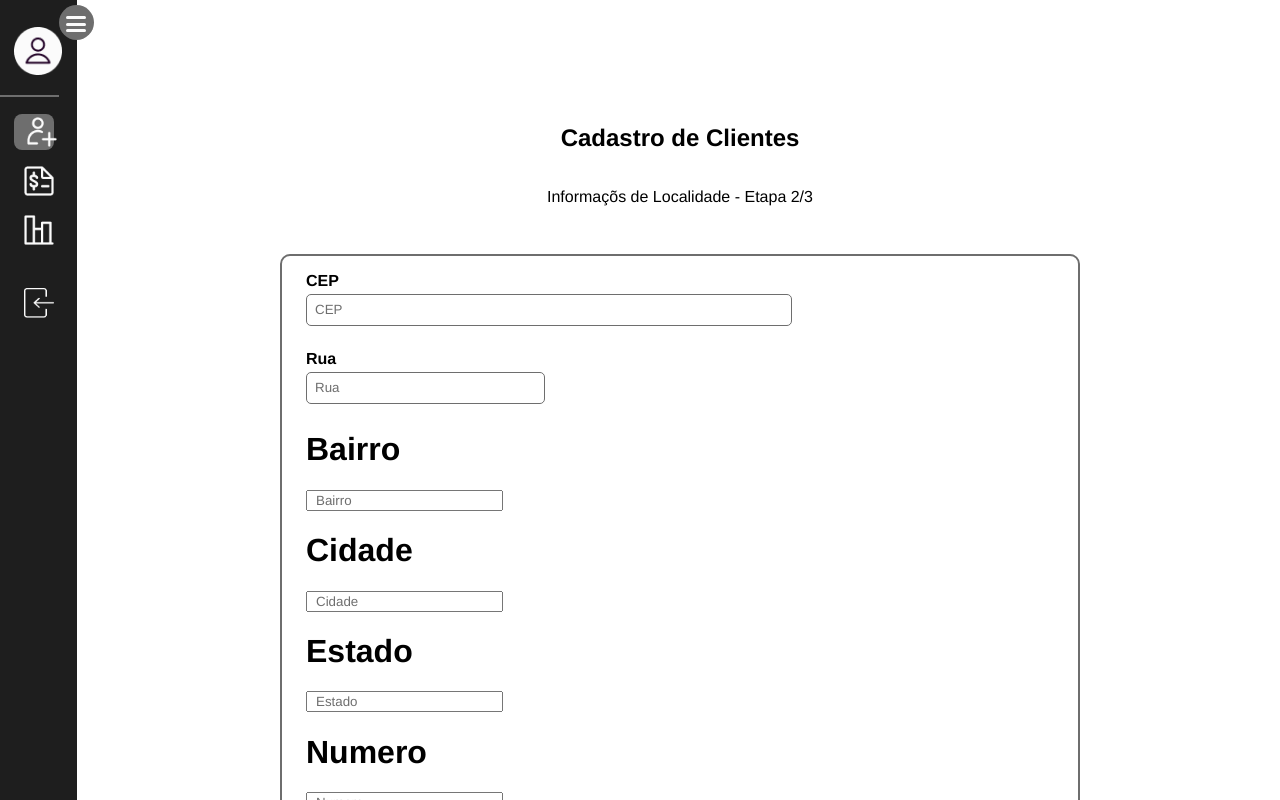
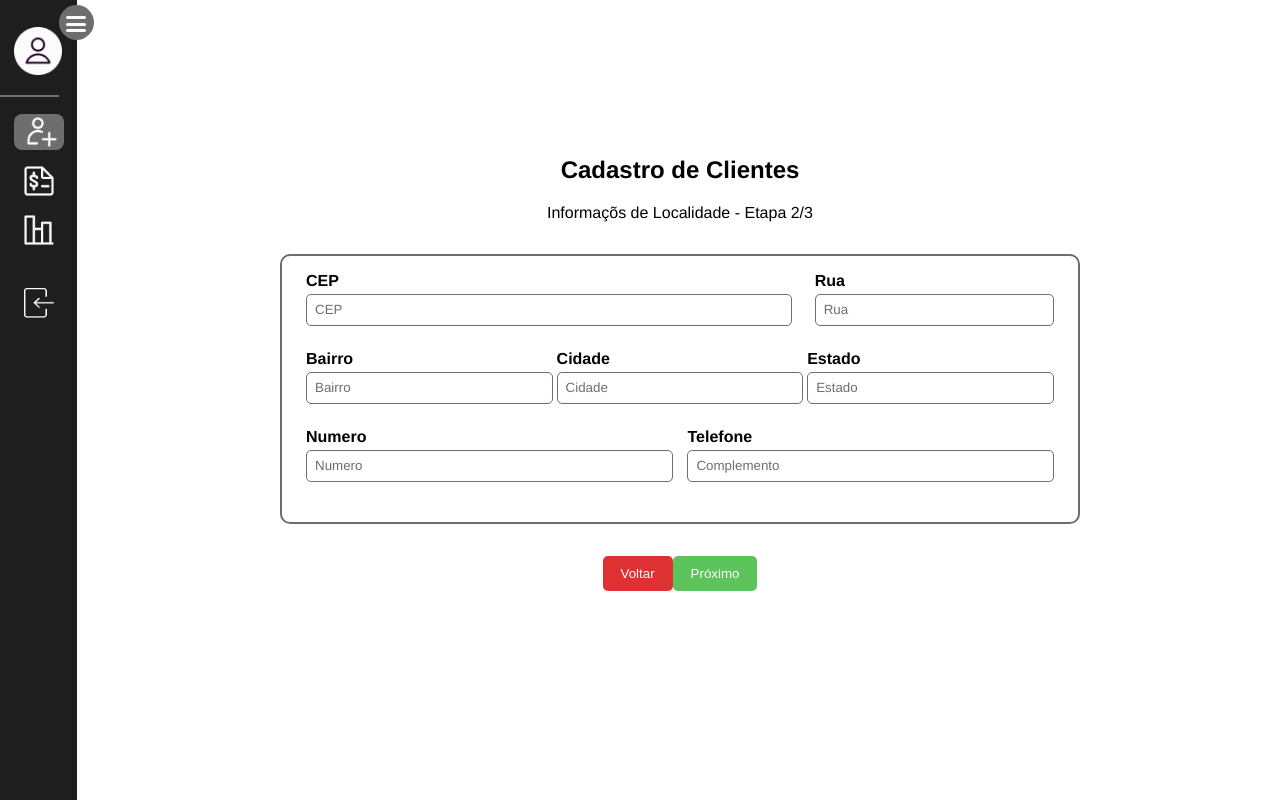
Before and after one commit to CopiloTTeam/front-end, a React (Create React App) app: page /Cadastro in a window 1280 px wide. Both pictures are taken after a click on the button "Próximo". Shown: the top 800 px of the page. Built offline with nearby package versions, Linux system fonts and the light colour scheme.

Commit message:
ajuste de posicionamento dos formularios

```diff
--- a/src/components/CreateCustomer/LocalInfo/index.js
+++ b/src/components/CreateCustomer/LocalInfo/index.js
@@ -4,8 +4,9 @@ import "./style.css";
 
 function LocalInfo({ formData, setFormData }) {
   return (
+    <>
       <div className="container">
-      <div className="first-row">
+        <div className="row">
           <div className="first-box">
             <h1>CEP</h1>
             <input
@@ -29,8 +30,8 @@ function LocalInfo({ formData, setFormData }) {
             />
           </div>
         </div>
-
-        <div className="bx-input">
+        <div className="row">
+          <div className="third-box">
             <h1>Bairro</h1>
             <input
               type="text"
@@ -41,7 +42,7 @@ function LocalInfo({ formData, setFormData }) {
               }
             />
           </div>
-        <div className="bx-input">
+          <div className="fourth-box">
             <h1>Cidade</h1>
             <input
               type="text"
@@ -53,7 +54,7 @@ function LocalInfo({ formData, setFormData }) {
             />
           </div>
 
-        <div className="bx-input">
+          <div className="fifth-box">
             <h1>Estado</h1>
             <input
               type="text"
@@ -64,7 +65,10 @@ function LocalInfo({ formData, setFormData }) {
               }
             />
           </div>
-        <div className="bx-input">
+        </div>
+
+        <div className="row">
+          <div className="sixth-box">
             <h1>Numero</h1>
             <input
               type="number"
@@ -75,7 +79,7 @@ function LocalInfo({ formData, setFormData }) {
               }
             />
           </div>
-        <div className="bx-input">
+          <div className="seventh-box">
             <h1>Telefone</h1>
             <input
               type="text"
@@ -87,6 +91,8 @@ function LocalInfo({ formData, setFormData }) {
             />
           </div>
         </div>
+      </div>
+    </>
   );
 }
 
--- a/src/components/CreateCustomer/LocalInfo/style.css
+++ b/src/components/CreateCustomer/LocalInfo/style.css
@@ -0,0 +1,136 @@
+.container {
+    width: 50rem;
+    display: flex;
+    justify-content: center;
+    flex-direction: column;
+    margin: 2rem 0;
+    border-radius: 10px;
+    border: 2px solid #6e6e6e;
+    padding: 16px 24px;
+  }
+
+  .row {
+    width: 100%;
+    display: flex;
+    flex-direction: row;
+    justify-content: space-between;
+  }
+
+  .first-box {
+    width: 65%;
+    font-size: 16px;
+  }
+
+  .first-box h1 {
+    font-size: 16px;
+    margin: 0px 0px 4px 0px;
+  }
+
+  .first-box input {
+    width: 100%;
+    height: 32px;
+    border: 1px solid #6e6e6e;
+    border-radius: 5px;
+    margin-bottom: 24px;
+  }
+
+  .second-box {
+    width: 32%;
+    font-size: 16px;
+    margin-bottom: 6px;
+  }
+
+  .second-box h1 {
+    font-size: 16px;
+    margin: 0px 0px 4px 0px;
+  }
+
+  .second-box input {
+    width: 100%;
+    height: 32px;
+    border: 1px solid #6e6e6e;
+    border-radius: 5px;
+  }
+
+  .third-box, .fourth-box, .fifth-box{
+    width: 33%;
+  }
+
+  .sixth-box, .seventh-box{
+    width: 49%;
+  }
+
+  .third-box h1 {
+    font-size: 16px;
+    margin: 0px 0px 4px 0px;
+  }
+  .third-box input{
+    width: 100%;
+    height: 32px;
+    border: 1px solid #6e6e6e;
+    border-radius: 5px;
+    margin-bottom: 24px;
+  }
+
+ .fourth-box h1 {
+    font-size: 16px;
+    margin: 0px 0px 4px 0px;
+  }
+ .fourth-box input{
+    width: 100%;
+    height: 32px;
+    border: 1px solid #6e6e6e;
+    border-radius: 5px;
+    margin-bottom: 24px;
+  }
+
+  .fifth-box h1 {
+    font-size: 16px;
+    margin: 0px 0px 4px 0px;
+  }
+ .fifth-box input{
+    width: 100%;
+    height: 32px;
+    border: 1px solid #6e6e6e;
+    border-radius: 5px;
+    margin-bottom: 24px;
+  }
+  .sixth-box h1 {
+    font-size: 16px;
+    margin: 0px 0px 4px 0px;
+  }
+  .sixth-box input{
+    width: 100%;
+    height: 32px;
+    border: 1px solid #6e6e6e;
+    border-radius: 5px;
+    margin-bottom: 24px;
+  }
+  .seventh-box h1 {
+    font-size: 16px;
+    margin: 0px 0px 4px 0px;
+  }
+  .seventh-box input{
+    width: 100%;
+    height: 32px;
+    border: 1px solid #6e6e6e;
+    border-radius: 5px;
+    margin-bottom: 24px;
+  }
+
+
+
+
+  @media (max-width: 955px) {
+    .container{
+      width: 30rem;
+    }
+    .row {
+      flex-direction: column;
+      margin-bottom: 24px;
+    }
+    .third-box, .fourth-box, .fifth-box, .sixth-box, .seventh-box{
+        width: 100%;
+      }
+
+  }
--- a/src/components/CreateCustomer/Verification/style.css
+++ b/src/components/CreateCustomer/Verification/style.css
@@ -0,0 +1,63 @@
+.container .row-1{
+    display: flex;
+    justify-content: space-between;
+    align-items: center;
+    width: 100%;
+}
+.container .row-1 .component{
+    width: 50%;
+    display: flex;
+    justify-content: center;
+    align-items: center;
+    flex-direction: column;
+    margin: 16px 0;
+}
+.container .row-2{
+    display: flex;
+    justify-content: space-between;
+    align-items: center;
+    width: 100%;
+}
+.container .row-2 .component{
+    width: 50%;
+    display: flex;
+    justify-content: center;
+    align-items: center;
+    flex-direction: column;
+    margin: 16px 0;
+}
+.container .row-3{
+    display: flex;
+    justify-content: space-between;
+    align-items: center;
+    width: 100%;
+}
+.container .row-3 .component{
+    width: 50%;
+    display: flex;
+    justify-content: center;
+    align-items: center;
+    flex-direction: column;
+    margin: 16px 0;
+}
+.container .row-4{
+    display: flex;
+    justify-content: space-between;
+    align-items: center;
+    width: 100%;
+}
+.container .row-4 .component{
+    width: 50%;
+    display: flex;
+    justify-content: center;
+    align-items: center;
+    flex-direction: column;
+    margin: 16px 0;
+}
+p{
+    margin: 0;
+}
+h1{
+    font-size: 16px;
+    margin: 0px 0px 4px 0px;
+}
--- a/src/components/CreatePayment/CobrancaInfo.js
+++ b/src/components/CreatePayment/CobrancaInfo/index.js
@@ -3,9 +3,9 @@ import React from 'react'
 function CobrancaInfo({ formData, setFormData }) {
   return (
     <div className='container'>
-      <div className='row-cn'>
-        <div className='bx-input'>
-          <p>Nome do Produto</p>
+      <div className='row'>
+        <div className='box'>
+          <h1>Nome do Produto</h1>
           <input type="text"
             placeholder='Nome do Produto'
             value={formData.nomeProduto}
@@ -13,25 +13,25 @@ function CobrancaInfo({ formData, setFormData }) {
           />
         </div>
       </div>
-      <div className='row-cn-1'>
-        <div className='bx-input'>
-          <p>Valor Total</p>
+      <div className='row'>
+        <div className='third-box'>
+          <h1>Valor Total</h1>
           <input type="number"
             placeholder='Valor Total'
             value={formData.valorTotal}
             onChange={(event) => setFormData({ ...formData, valorTotal: event.target.value })}
           />
         </div>
-        <div className='bx-input'>
-          <p>Numero Total de Parcelas</p>
+        <div className='fourth-box'>
+          <h1>Numero Total de Parcelas</h1>
           <input type="number"
             placeholder='Numero de Parcelas '
             value={formData.numeroParcelas}
             onChange={(event) => setFormData({ ...formData, numeroParcelas: event.target.value })}
           />
         </div>
-        <div className='bx-input'>
-          <p>Data de Vencimento</p>
+        <div className='fifth-box'>
+          <h1>Data de Vencimento</h1>
           <input type="date"
             placeholder='Data de Vencimento '
             value={formData.dataVencimento}
--- a/src/components/CreatePayment/PessoalInfo.js
+++ b/src/components/CreatePayment/PessoalInfo/index.js
@@ -1,28 +1,29 @@
 import React from 'react'
 import './style.css'
+
 function PessoalInfo({ formData, setFormData }) {
   return (
     <div className='container'>
-      <div className='row-cn-1'>
-        <div className='bx-input'>
-          <p>CPF</p>
+      <div className='row'>
+        <div className='first-box'>
+          <h1>Nome Completo</h1>
+          <input type="text"
+            placeholder='Nome Completo'
+            value={formData.nome}
+            onChange={(event) => setFormData({ ...formData, nome: event.target.value })} />
+        </div>
+        <div className='second-box'>
+          <h1>CPF</h1>
           <input type="text"
             placeholder='CPF'
             value={formData.cpf}
             onChange={(event) => setFormData({ ...formData, cpf: event.target.value })}
           />
         </div>
-        <div className='bx-input'>
-          <p>Nome Completo</p>
-          <input type="text"
-            placeholder='Nome Completo'
-            value={formData.nome}
-            onChange={(event) => setFormData({ ...formData, nome: event.target.value })} />
-        </div>
       </div>
-      <div className='row-cn'>
-        <div className='bx-input'>
-          <p>Email</p>
+      <div className='row'>
+        <div className='box'>
+          <h1>Email</h1>
           <input type="text"
             placeholder='Email'
             value={formData.email}
--- /dev/null
+++ b/src/components/CreatePayment/PessoalInfo/style.css
@@ -0,0 +1,10 @@
+.container .row .box{
+    width: 100%;
+}
+.container .row .box input{
+    width: 100%;
+    height: 32px;
+    border: 1px solid #6e6e6e;
+    border-radius: 5px;
+    margin-bottom: 24px;
+}
--- a/src/components/CreatePayment/Verification.js
+++ b/src/components/CreatePayment/Verification/index.js
@@ -1,5 +1,5 @@
 import React from 'react'
-import Logo from "../../assets/img/CopiloTTeam.png"
+import Logo from "../../../assets/img/CopiloTTeam.png"
 import './style.css'
 
 const Verification = () => {
--- /dev/null
+++ b/src/components/CreatePayment/Verification/style.css
@@ -0,0 +1,84 @@
+.boletoContainer {
+    width: 100%;
+    border: 1px solid var(--color-primary);
+    padding: 10px;
+}
+
+.boletoContainer .head-content {
+    display: flex;
+    width: 100%;
+    align-items: center;
+    justify-content: space-between;
+}
+.boletoContainer .head-content .head-text h2{
+    font-size: 18px;
+}
+.boletoContainer .head-content .logo {
+    width: 200px;
+    display: flex;
+    align-items: center;
+    justify-content: space-between;
+}
+
+.boletoContainer .head-content .logo img {
+    width: 40px;
+    height: 34px;
+}
+
+.boletoContainer .mid-content{
+    display: grid;
+    grid-template-columns: 2fr 1fr;
+    border-top: 1px solid var(--color-primary);
+}
+
+.boletoContainer .mid-content .item{
+    border: 1px solid var(--color-primary);
+    border-right: 0;
+    height: 40px;
+    width: 100%;
+}
+.boletoContainer .mid-content .item p{
+    font-size: 12px;
+}
+.boletoContainer .mid-content .right-side{
+    border: 1px solid var(--color-primary);
+    border-right: 0;
+}
+.boletoContainer .mid-content .right-side h2{
+    font-size: 14px;
+    margin: 0;
+}
+.boletoContainer .mid-content .right-side .item-flex{
+    display: flex;
+    width: 100%;
+}
+.boletoContainer .mid-content .right-side .instruction p{
+    font-size: 12px;
+    margin: 5px;
+}
+.boletoContainer .mid-content .right-side .instruction h3{
+    font-size: 14px;
+    margin: 0 5px;
+}
+
+
+
+
+@media(max-width:925px) {
+    .container .row-cn {
+        display: flex;
+        justify-content: center;
+        align-items: center;
+        flex-direction: column;
+        width: 100%;
+    }
+
+    .container .row-4 {
+        flex-direction: column;
+        margin: 0;
+    }
+
+    .container .row-4 .component {
+        margin: 1rem 0;
+    }
+}
--- a/src/components/Navbar/style.css
+++ b/src/components/Navbar/style.css
@@ -241,7 +241,7 @@ h2.title {
   display: none;
 }
 .sidebar.active .contentsContainer li{
-  width: 40px;
+  width: 50px;
 }
 .sidebar.active .contentsContainer li.active {
   background: var(--color-secundary);
--- a/src/pages/CustomerRegistration/style.css
+++ b/src/pages/CustomerRegistration/style.css
@@ -6,5 +6,31 @@
   justify-content: center;
   margin: 0 auto;
   padding: 0 1rem;
-  margin-top: 2rem;
+  margin-top: 4rem;
 }
+.btn{
+  display: flex;
+  justify-content: flex-end;
+}
+.btn .go{
+  border: none;
+  border-radius: 5px;
+  padding: 10px 18px;
+  color: #fff;
+  background: rgba(52, 184, 52, 0.808);
+  cursor: pointer;
+}
+.btn .go:hover{
+  background: rgba(26, 105, 26, 0.808);
+}
+.btn .back{
+  border: none;
+  border-radius: 5px;
+  padding: 10px 18px;
+  background: rgb(223, 49, 49);
+  color: #fff;
+  cursor: pointer;
+}
+.btn .back:hover{
+  background: rgb(172, 17, 17);
+}
```
Also changed, not shown: src/components/CreateCustomer/Verification/index.js (+16 -18 lines), src/components/CreatePayment/CobrancaInfo/style.css (added). Lines whose indentation alone changed are shown as unchanged.
